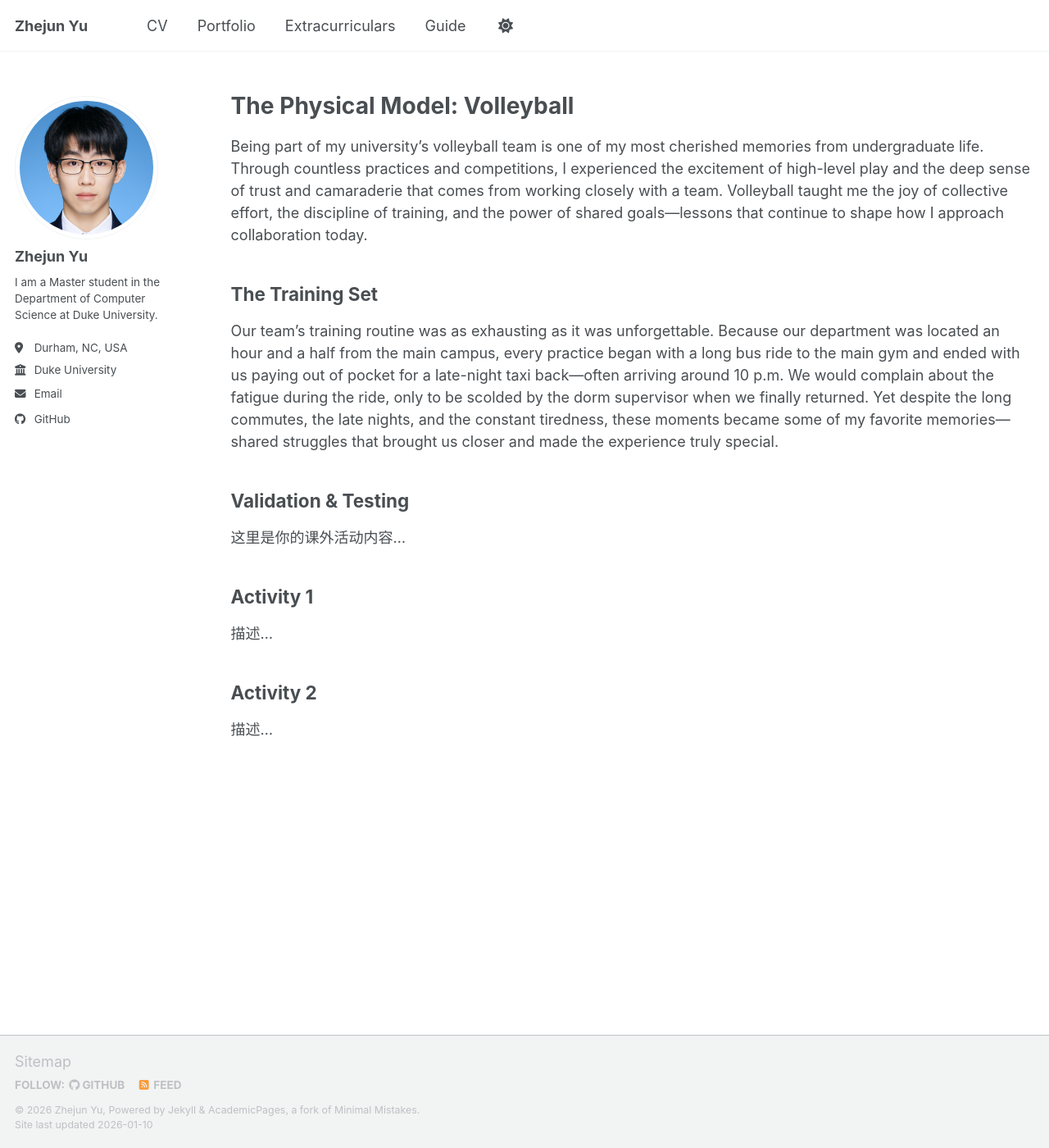
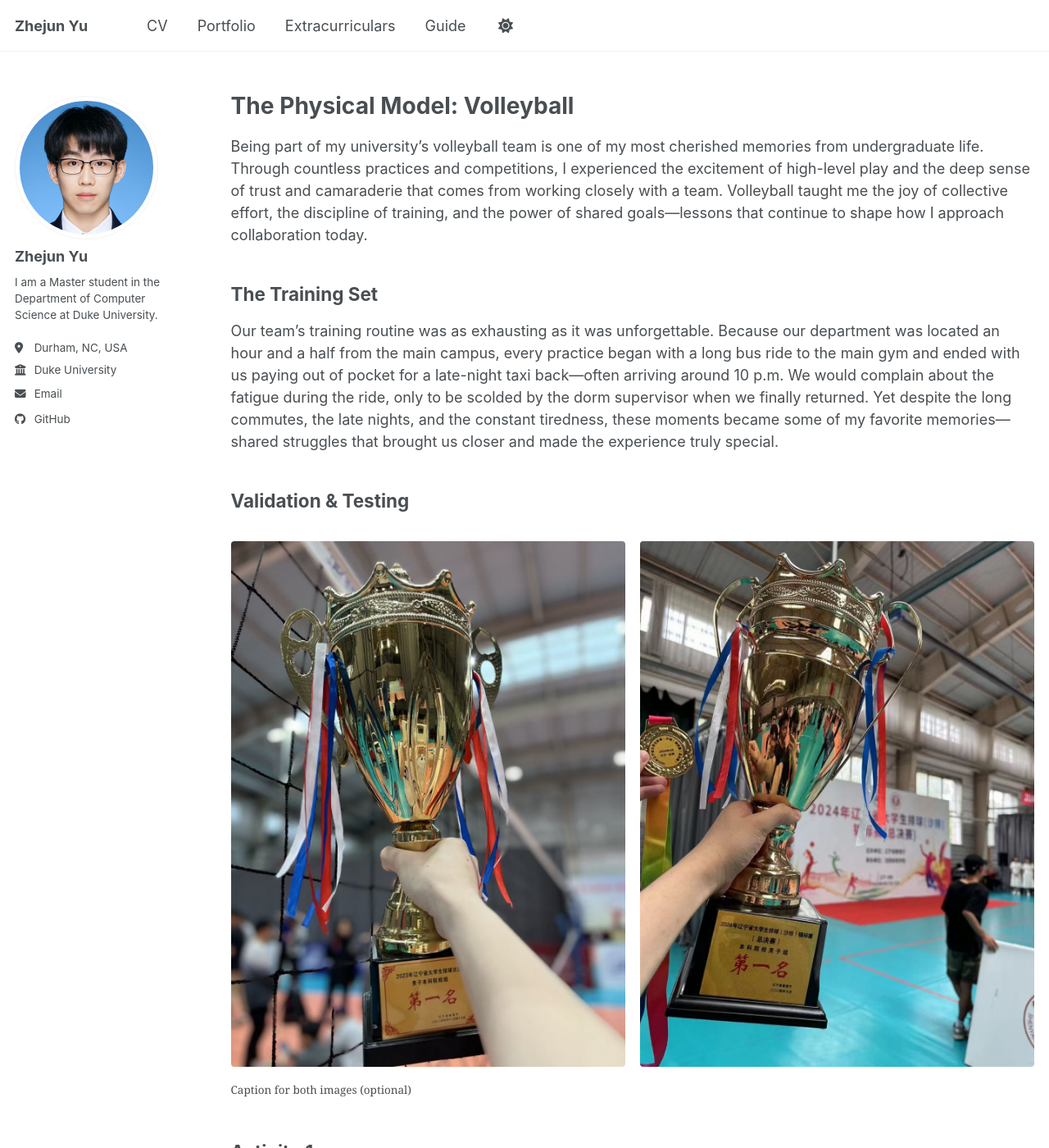
Before and after one commit to unknownyouth/unknownyouth.github.io, a Jekyll site: the page built from _pages/extracurricularis.md, in a window 1280 px wide and 1400 px high. Shown: the whole window at 82% size. Built offline with Jekyll 4.4.1, drawn with Linux system fonts in a browser that asks for light colours; a script bundle is joined from its source files by our own code; library files that are not in the unit come from our copies.

Commit message:
Upload images

```diff
--- a/_pages/extracurricularis.md
+++ b/_pages/extracurricularis.md
@@ -13,7 +13,11 @@
 
 ## Validation & Testing
 
-这里是你的课外活动内容...
+<figure class="half">
+    <img src="/images/extracurriculars/2023.jpg" alt="Description 1">
+    <img src="/images/extracurriculars/2024.jpg" alt="Description 2">
+    <figcaption>Caption for both images (optional)</figcaption>
+</figure>
 
 ## Activity 1
 描述...
```
Also changed, not shown: images/extracurriculars/2023.jpg (added), images/extracurriculars/2024.jpg (added).
